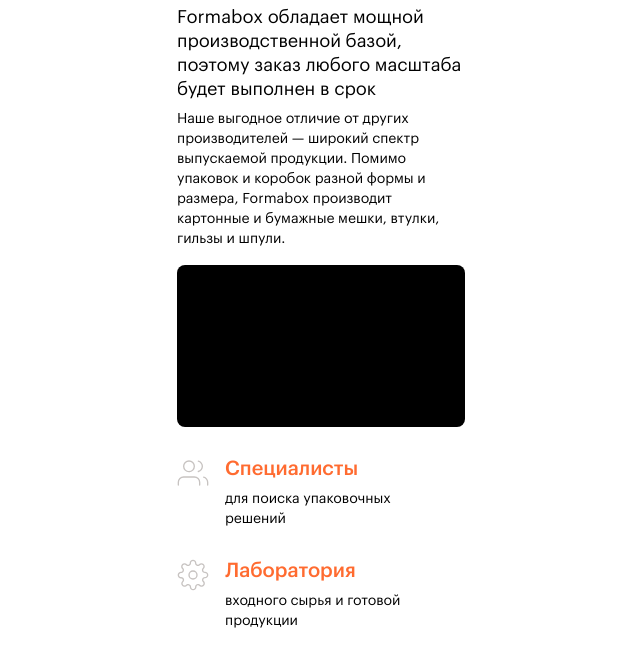
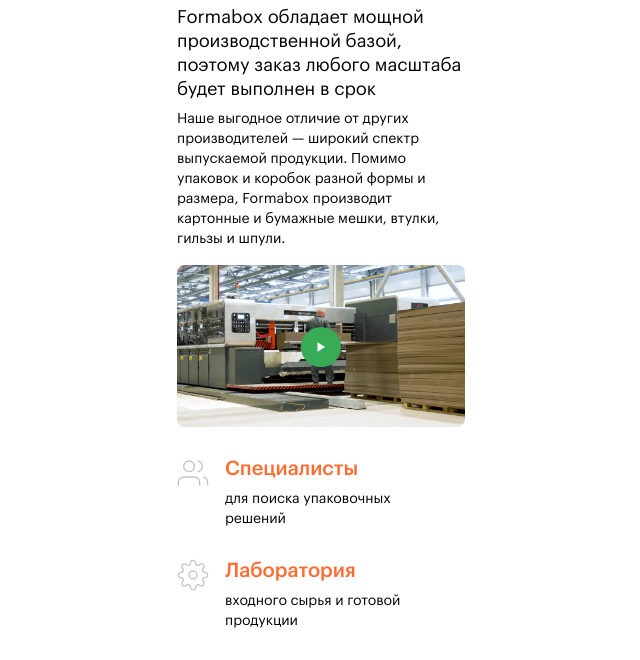
Before and after one commit to Vasyankin-Alexander-Henchfiend/formabox-paperboard, a website built with webpack: page src/index.html in a window 1280 px wide. Shown: the part 119-779 px from the top of the page, without its empty margins (319-959 px from the left). Built offline with nearby package versions, Linux system fonts and the light colour scheme.

Commit message:
заглушка для видео

```diff
--- a/src/blocks/about/about.css
+++ b/src/blocks/about/about.css
@@ -43,8 +43,36 @@
   line-height: 20px;
 }
 
+.about__video-wrap {
+  width: 288px;
+  height: 162px;
+  border-radius: 8px;
+  overflow: hidden;
+  position: relative;
+}
+
 .about__video {
-  width: 288px;
-  height: 162;
-  border-radius: 8px;
+  width: 100%;
+  object-fit: contain;
+  scale: 1.3;
+    margin-left: -29px;
+    margin-top: -4px;
 }
+
+.about__video-play-button {
+  border: none;
+  border-radius: 50%;
+  background-color: #38AB57;
+  width: 40px;
+  aspect-ratio: 1/1;
+  cursor: pointer;
+  position: absolute;
+  padding: 0;
+  top: 38%;
+  left: 43%;
+}
+
+.about__video-play-button-icon {
+  width: 7.5px;
+  height: 10px;
+}
--- a/src/index.html
+++ b/src/index.html
@@ -32,7 +32,12 @@
               гильзы и шпули.
             </p>
           </div>
-          <div style="width: 100%; height: 162px; background-color: black; border-radius: 8px;"></div>
+          <div class="about__video-wrap">
+            <img class="about__video" src="<%=require('./img/image-59.png')%>" alt="превью видео">
+            <button class="about__video-play-button">
+              <img class="about__video-play-button-icon" src="<%=require('./img/icons/vector.svg')%>" alt="иконка плей">
+            </button>
+          </div>
           <!-- <iframe
               src="https://vk.com/video_ext.php?oid=-219828625&id=456239022&hd=2"
               allow="autoplay; encrypted-media; fullscreen; picture-in-picture; screen-wake-lock;"
```
Also changed, not shown: src/img/icons/vector.svg (added), src/img/image-59.png (added).
